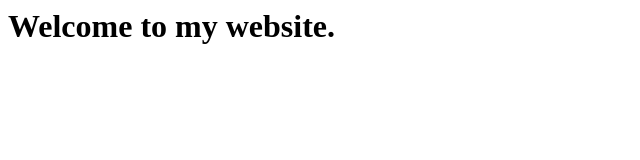
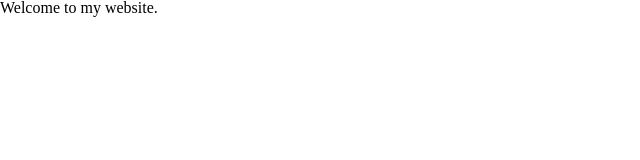
Before and after one commit to m1sh2/m1sh2.github.io, a plain HTML site: page index.html in a window 1280 px wide. Shown: the whole page, without its empty margins (0-640 px from the left). Drawn offline with Linux system fonts and the light colour scheme.

Commit message:
Update index.html

```diff
--- a/index.html
+++ b/index.html
@@ -2,6 +2,7 @@
 <html>
   <head>
     <title>Mike Datsko</title>
+    <link rel="stylesheet" type="text/css" href="./css/index.css" />
   </head>
   <body>
     <h1>Welcome to my website.</h1>
```
